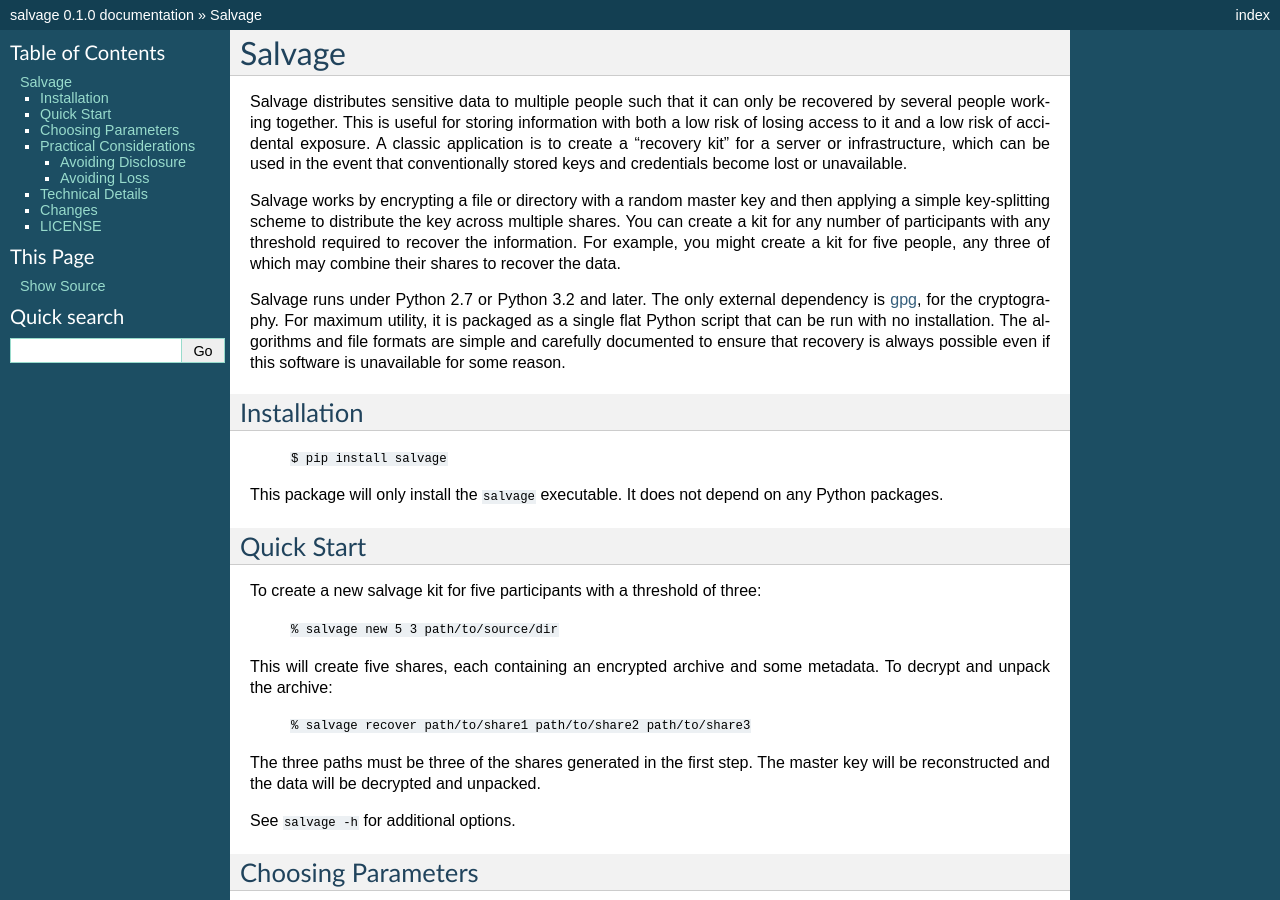
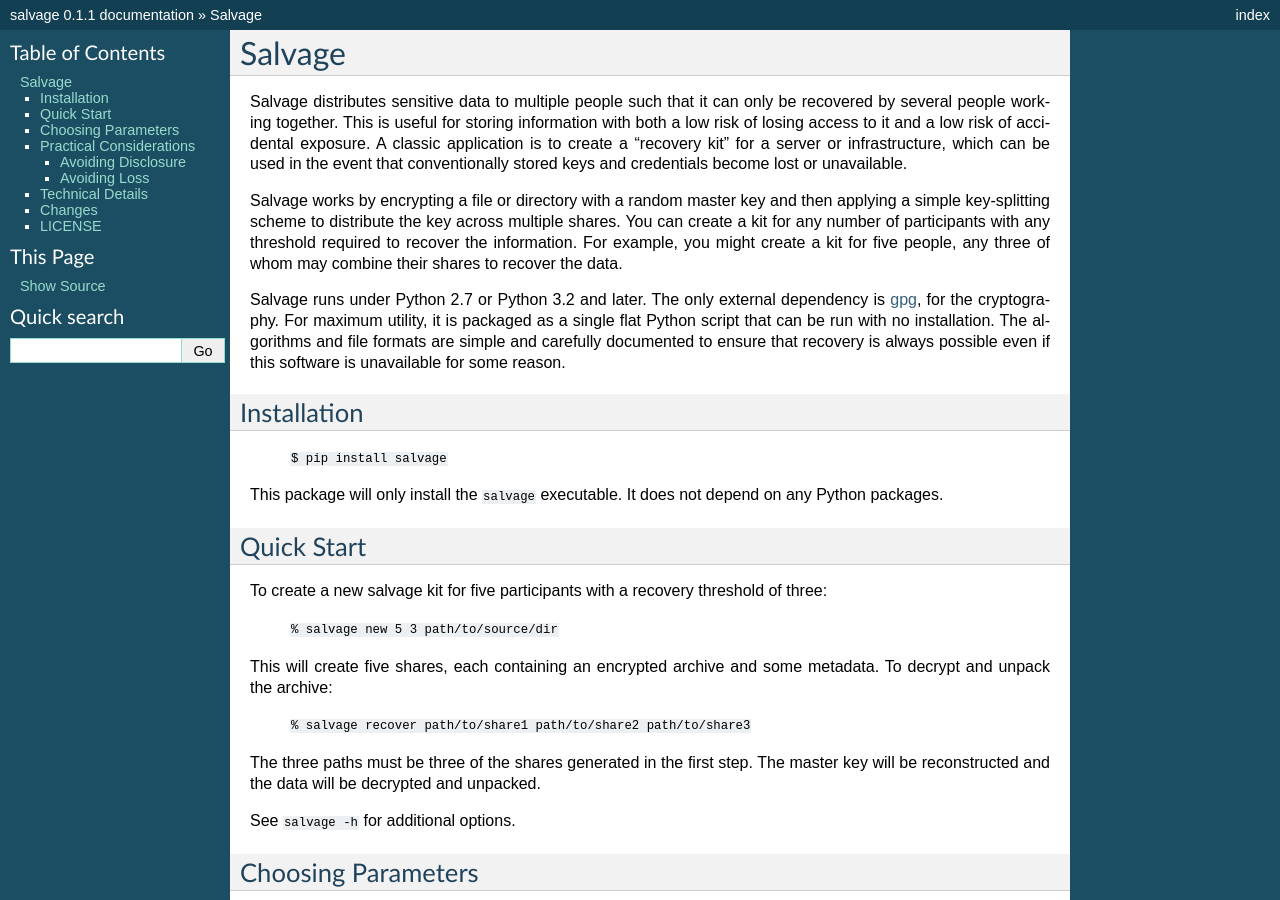
Before and after one commit to psagers/salvage, a Sphinx documentation site: the page built from docs/source/index.rst, in a window 1280 px wide and 900 px high. Built offline with Sphinx 7.4.7, drawn with Linux system fonts in a browser that asks for light colours; some of the changed text lies outside the part shown.

Commit message:
Version 0.1.1

```diff
--- a/README.rst
+++ b/README.rst
@@ -9,7 +9,7 @@ Salvage works by encrypting a file or directory with a random master key and
 then applying a simple key-splitting scheme to distribute the key across
 multiple shares. You can create a kit for any number of participants with any
 threshold required to recover the information. For example, you might create a
-kit for five people, any three of which may combine their shares to recover the
+kit for five people, any three of whom may combine their shares to recover the
 data.
 
 Salvage runs under Python 2.7 or Python 3.2 and later. The only external
@@ -32,7 +32,8 @@ any Python packages.
 Quick Start
 -----------
 
-To create a new salvage kit for five participants with a threshold of three:
+To create a new salvage kit for five participants with a recovery threshold of
+three:
 
     ``% salvage new 5 3 path/to/source/dir``
 
--- a/docs/source/conf.py
+++ b/docs/source/conf.py
@@ -57,7 +57,7 @@ copyright = u'2015, Peter Sagerson'
 # The short X.Y version.
 version = '0.1'
 # The full version, including alpha/beta/rc tags.
-release = '0.1.0'
+release = '0.1.1'
 
 # The language for content autogenerated by Sphinx. Refer to documentation
 # for a list of supported languages.
--- a/setup.py
+++ b/setup.py
@@ -5,7 +5,7 @@ from setuptools import setup
 
 setup(
     name='salvage',
-    version='0.1.0',
+    version='0.1.1',
     description='Allows a group of people to hold sensitive information using a simple secret-splitting scheme.',
     long_description=open('README.rst').read(),
     author='Peter Sagerson',
```
Also changed, not shown: 1 other file.
